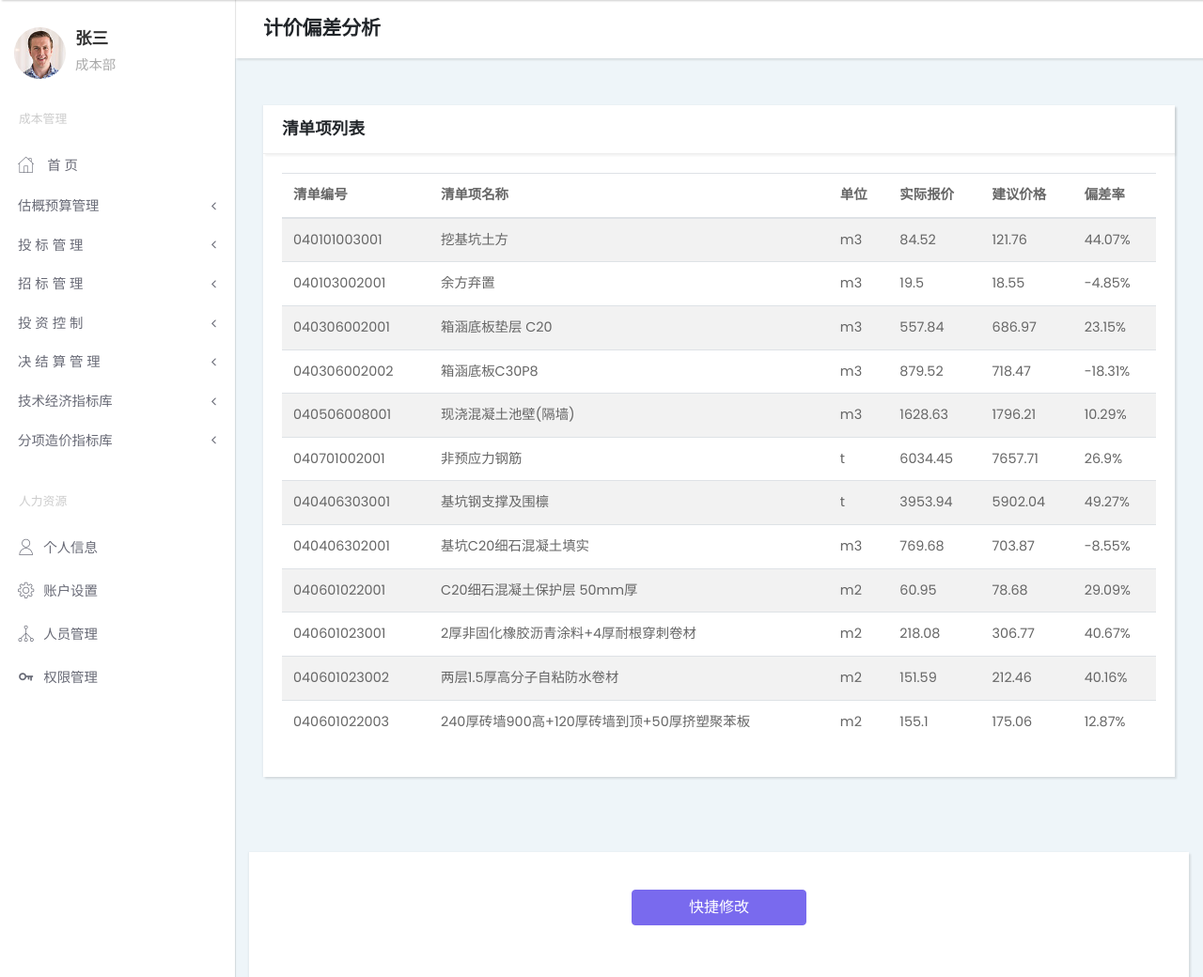
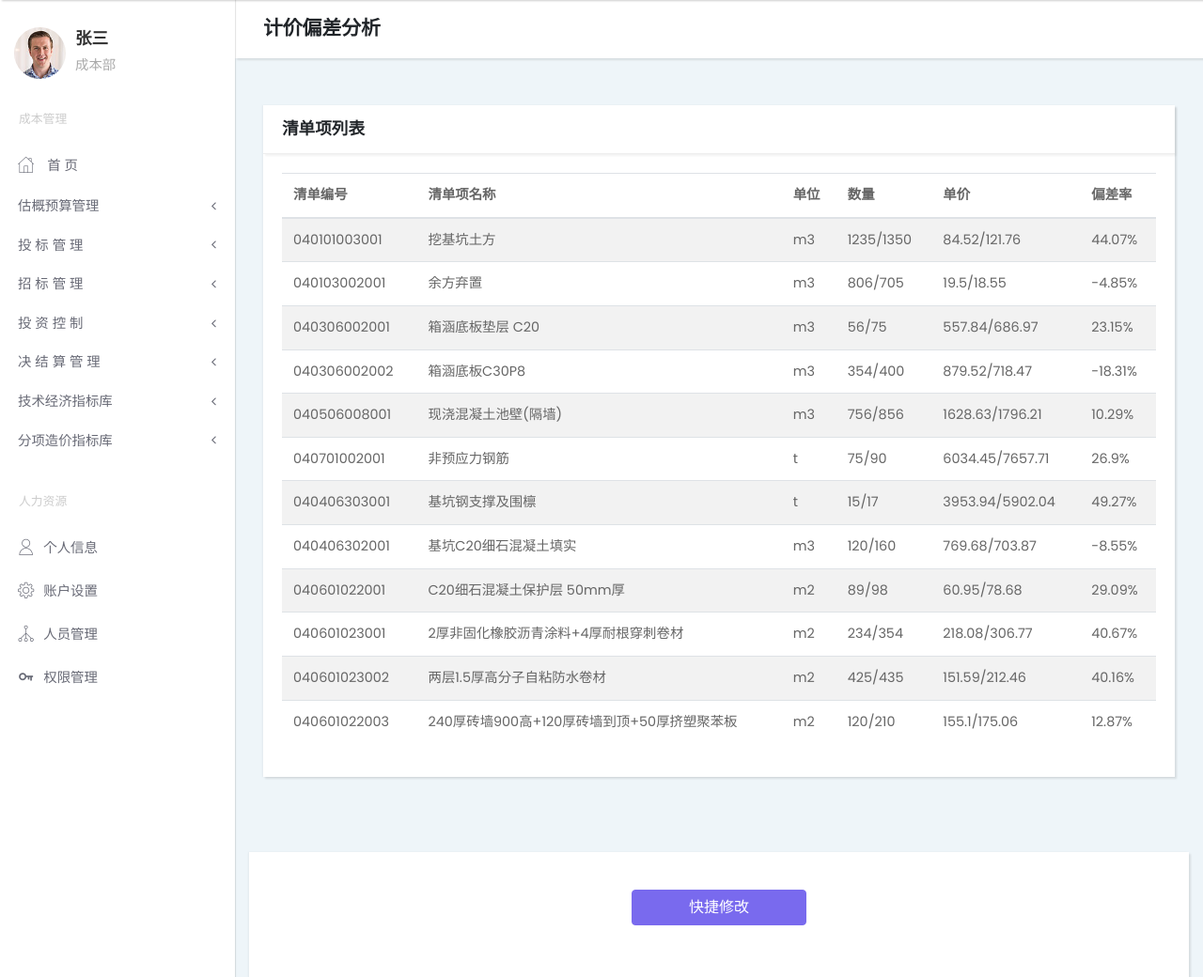
Before and after one commit to ArjenCole/moe_PCMS, a Django app: page /moe_Monthly_report_analysis/ in a window 1280 px wide. Shown: the part 71-1111 px from the top of the page at 94% size. Run offline with Django 3.2, Linux system fonts and the light colour scheme; some libraries are stand-ins or nearby versions.

Commit message:
调整月报分析表数字

```diff
--- a/templates/moe_Monthly_report_analysis.html
+++ b/templates/moe_Monthly_report_analysis.html
@@ -159,8 +159,8 @@
                               <th>清单编号</th>
                               <th>清单项名称</th>
                               <th>单位</th>
-                              <th>实际报价</th>
-                              <th>建议价格</th>
+                              <th>数量</th>
+                              <th>单价</th>
                               <th>偏差率</th>
                             </tr>
                           </thead>
@@ -175,96 +175,96 @@
                                     <td>040101003001</td>
                                     <td>挖基坑土方</td>
                                     <td>m3</td>
-                                    <td>84.52</td>
-                                    <td>121.76</td>
+                                    <td>1235/1350</td>
+                                    <td>84.52/121.76</td>
                                     <td>44.07%</td>
                                 </tr>
                                 <tr>
                                     <td>040103002001</td>
                                     <td>余方弃置</td>
                                     <td>m3</td>
-                                    <td>19.5</td>
-                                    <td>18.55</td>
+                                    <td>806/705</td>
+                                    <td>19.5/18.55</td>
                                     <td>-4.85%</td>
                                 </tr>
                                 <tr>
                                     <td>040306002001</td>
                                     <td>箱涵底板垫层 C20</td>
                                     <td>m3</td>
-                                    <td>557.84</td>
-                                    <td>686.97</td>
+                                    <td>56/75</td>
+                                    <td>557.84/686.97</td>
                                     <td>23.15%</td>
                                 </tr>
                                 <tr>
                                     <td>040306002002</td>
                                     <td>箱涵底板C30P8</td>
                                     <td>m3</td>
-                                    <td>879.52</td>
-                                    <td>718.47</td>
+                                    <td>354/400</td>
+                                    <td>879.52/718.47</td>
                                     <td>-18.31%</td>
                                 </tr>
                                 <tr>
                                     <td>040506008001</td>
                                     <td>现浇混凝土池壁(隔墙)</td>
                                     <td>m3</td>
-                                    <td>1628.63</td>
-                                    <td>1796.21</td>
+                                    <td>756/856</td>
+                                    <td>1628.63/1796.21</td>
                                     <td>10.29%</td>
                                 </tr>
                                 <tr>
                                     <td>040701002001</td>
                                     <td>非预应力钢筋</td>
                                     <td>t</td>
-                                    <td>6034.45</td>
-                                    <td>7657.71</td>
+                                    <td>75/90</td>
+                                    <td>6034.45/7657.71</td>
                                     <td>26.9%</td>
                                 </tr>
                                 <tr>
                                     <td>040406303001</td>
                                     <td>基坑钢支撑及围檩</td>
                                     <td>t</td>
-                                    <td>3953.94</td>
-                                    <td>5902.04</td>
+                                    <td>15/17</td>
+                                    <td>3953.94/5902.04</td>
                                     <td>49.27%</td>
                                 </tr>
                                 <tr>
                                     <td>040406302001</td>
                                     <td>基坑C20细石混凝土填实</td>
                                     <td>m3</td>
-                                    <td>769.68</td>
-                                    <td>703.87</td>
+                                    <td>120/160</td>
+                                    <td>769.68/703.87</td>
                                     <td>-8.55%</td>
                                 </tr>
                                 <tr>
                                     <td>040601022001</td>
                                     <td>C20细石混凝土保护层 50mm厚</td>
                                     <td>m2</td>
-                                    <td>60.95</td>
-                                    <td>78.68</td>
+                                    <td>89/98</td>
+                                    <td>60.95/78.68</td>
                                     <td>29.09%</td>
                                 </tr>
                                 <tr>
                                     <td>040601023001</td>
                                     <td>2厚非固化橡胶沥青涂料+4厚耐根穿刺卷材</td>
                                     <td>m2</td>
-                                    <td>218.08</td>
-                                    <td>306.77</td>
+                                    <td>234/354</td>
+                                    <td>218.08/306.77</td>
                                     <td>40.67%</td>
                                 </tr>
                                 <tr>
                                     <td>040601023002</td>
                                     <td>两层1.5厚高分子自粘防水卷材</td>
                                     <td>m2</td>
-                                    <td>151.59</td>
-                                    <td>212.46</td>
+                                    <td>425/435</td>
+                                    <td>151.59/212.46</td>
                                     <td>40.16%</td>
                                 </tr>
                                 <tr>
                                     <td>040601022003</td>
                                     <td>240厚砖墙900高+120厚砖墙到顶+50厚挤塑聚苯板</td>
                                     <td>m2</td>
-                                    <td>155.1</td>
-                                    <td>175.06</td>
+                                    <td>120/210</td>
+                                    <td>155.1/175.06</td>
                                     <td>12.87%</td>
                                 </tr>
                           </tbody>
```
